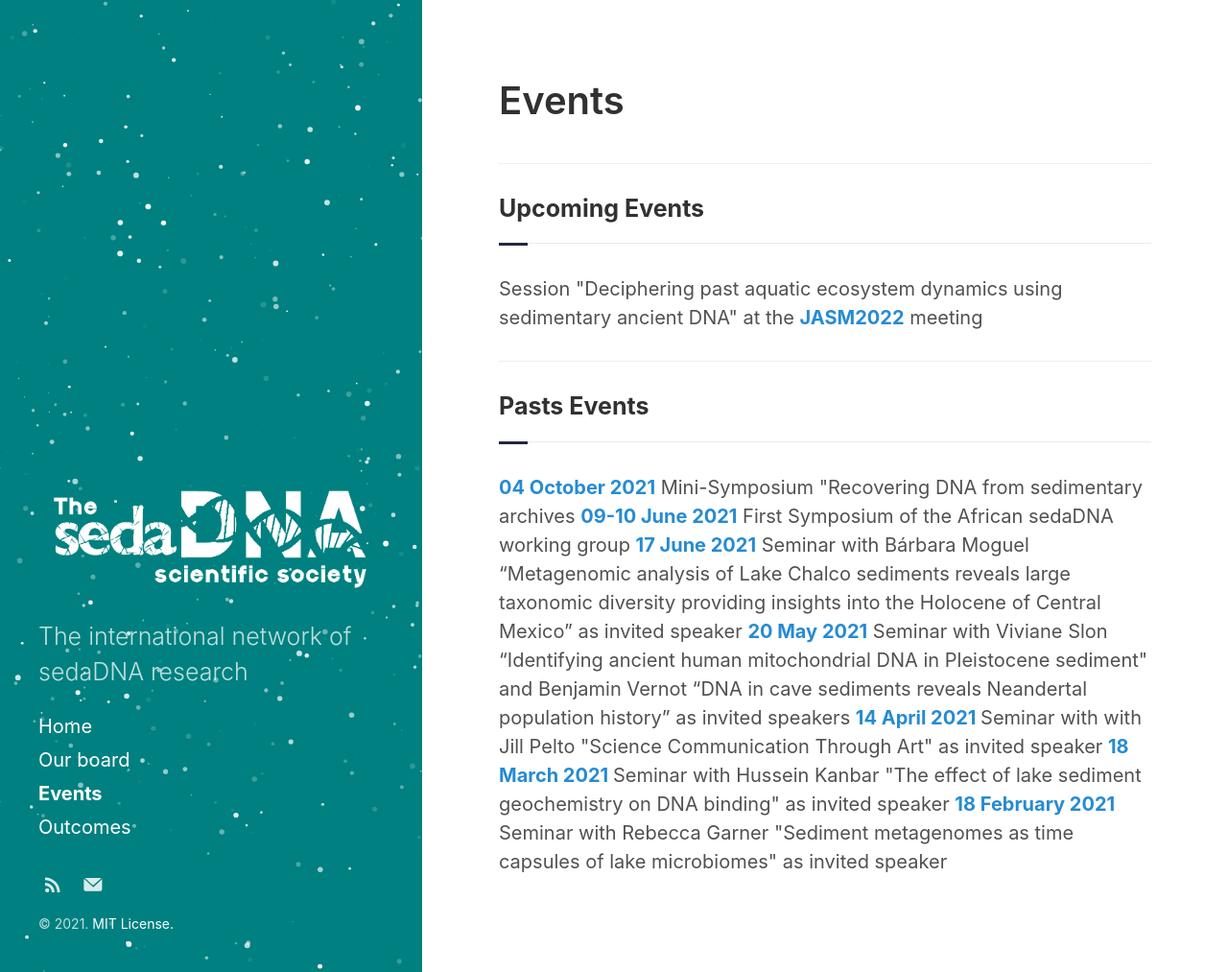
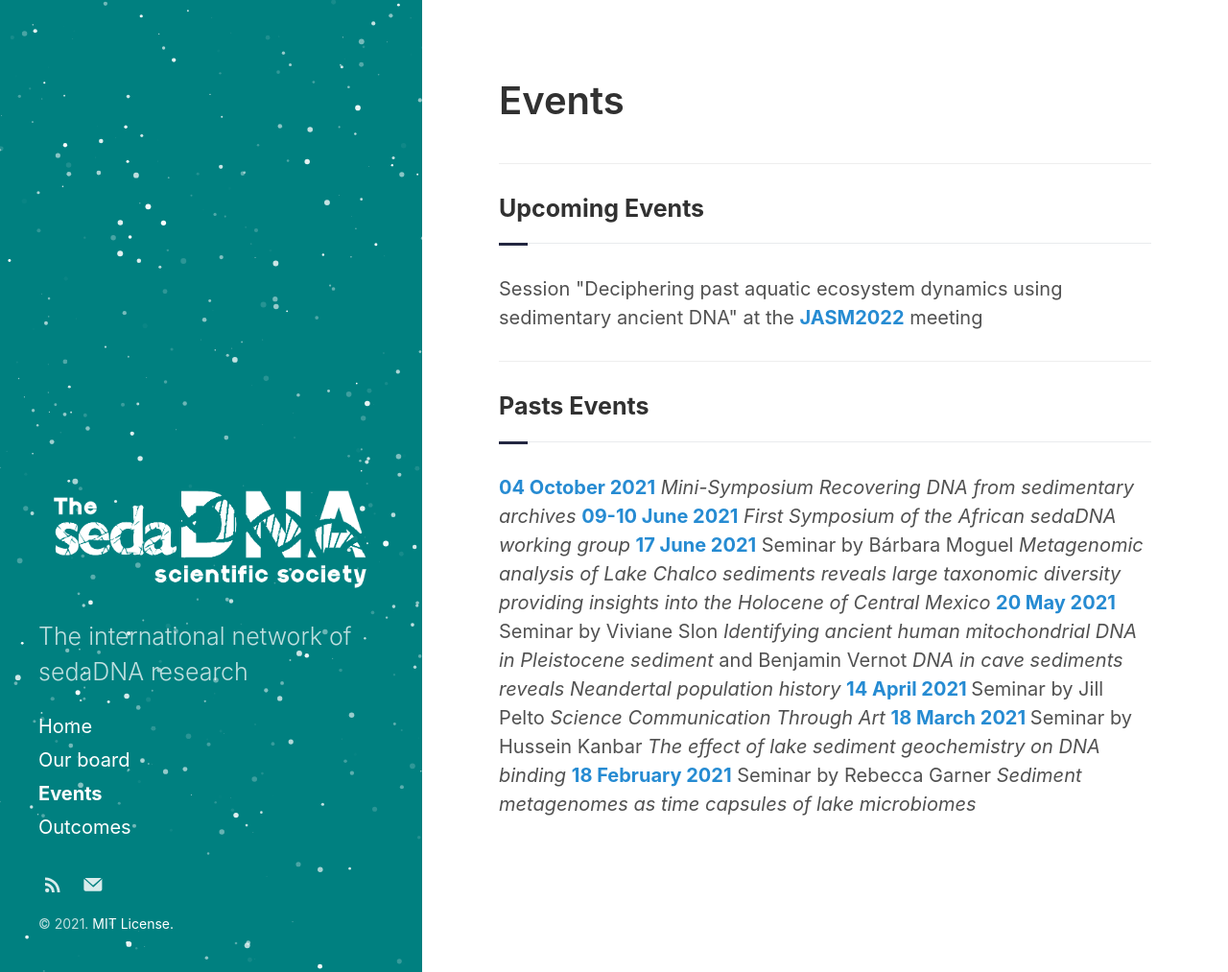
Before and after one commit to sedadna/sedadna.github.io, a Jekyll site: the page built from category/1-events.md, in a window 1280 px wide and 1013 px high. Shown: the whole window at 96% size. Built offline with Jekyll 4.4.1, drawn with Linux system fonts in a browser that asks for light colours.

Commit message:
Update 1-events.md

```diff
--- a/category/1-events.md
+++ b/category/1-events.md
@@ -16,10 +16,10 @@
 <div class="section">
 <h3 class="section-title underline">Pasts Events</h3>
 
-<a href="https://www.youtube.com/watch?v=-57oTu1CrpU"><b>04 October 2021</b></a> Mini-Symposium "Recovering DNA from sedimentary archives
-<a href="https://www.youtube.com/watch?v=17sp_5l928s"><b>09-10 June 2021</b></a> First Symposium of the African sedaDNA working group
-<a href="https://www.youtube.com/watch?v=ioBCcIICxwQ"><b>17 June 2021</b></a> Seminar with Bárbara Moguel  “Metagenomic analysis of Lake Chalco sediments reveals large taxonomic diversity providing insights into the Holocene of Central Mexico” as invited speaker
-<a href="https://www.youtube.com/watch?v=0QYkxPMCQuk"><b>20 May 2021</b></a> Seminar with Viviane Slon “Identifying ancient human mitochondrial DNA in Pleistocene sediment" and Benjamin Vernot “DNA in cave sediments reveals Neandertal population history” as invited speakers
-<a href="https://www.youtube.com/watch?v=ZPYRj8lIn-c"><b>14 April 2021 </b></a> Seminar with with Jill Pelto "Science Communication Through Art" as invited speaker
-<a href="https://www.youtube.com/watch?v=59ZmHbODaUk"><b>18 March 2021 </b></a> Seminar with Hussein Kanbar "The effect of lake sediment geochemistry on DNA binding" as invited speaker
-<a href="https://www.youtube.com/watch?v=0xt41PY25Xs"><b>18 February 2021</b></a> Seminar with Rebecca Garner "Sediment metagenomes as time capsules of lake microbiomes" as invited speaker
+<a href="https://www.youtube.com/watch?v=-57oTu1CrpU"><b>04 October 2021</b></a> <i>Mini-Symposium Recovering DNA from sedimentary archives</i>
+<a href="https://www.youtube.com/watch?v=17sp_5l928s"><b>09-10 June 2021</b></a> <i>First Symposium of the African sedaDNA working group</i>
+<a href="https://www.youtube.com/watch?v=ioBCcIICxwQ"><b>17 June 2021</b></a> Seminar by Bárbara Moguel  <i>Metagenomic analysis of Lake Chalco sediments reveals large taxonomic diversity providing insights into the Holocene of Central Mexico</i>
+<a href="https://www.youtube.com/watch?v=0QYkxPMCQuk"><b>20 May 2021</b></a> Seminar by Viviane Slon <i>Identifying ancient human mitochondrial DNA in Pleistocene sediment</i> and Benjamin Vernot <i>DNA in cave sediments reveals Neandertal population history</i>
+<a href="https://www.youtube.com/watch?v=ZPYRj8lIn-c"><b>14 April 2021 </b></a> Seminar by Jill Pelto <i>Science Communication Through Art</i>
+<a href="https://www.youtube.com/watch?v=59ZmHbODaUk"><b>18 March 2021 </b></a> Seminar by Hussein Kanbar <i>The effect of lake sediment geochemistry on DNA binding</i>
+<a href="https://www.youtube.com/watch?v=0xt41PY25Xs"><b>18 February 2021</b></a> Seminar by Rebecca Garner <i>Sediment metagenomes as time capsules of lake microbiomes</i>
```
